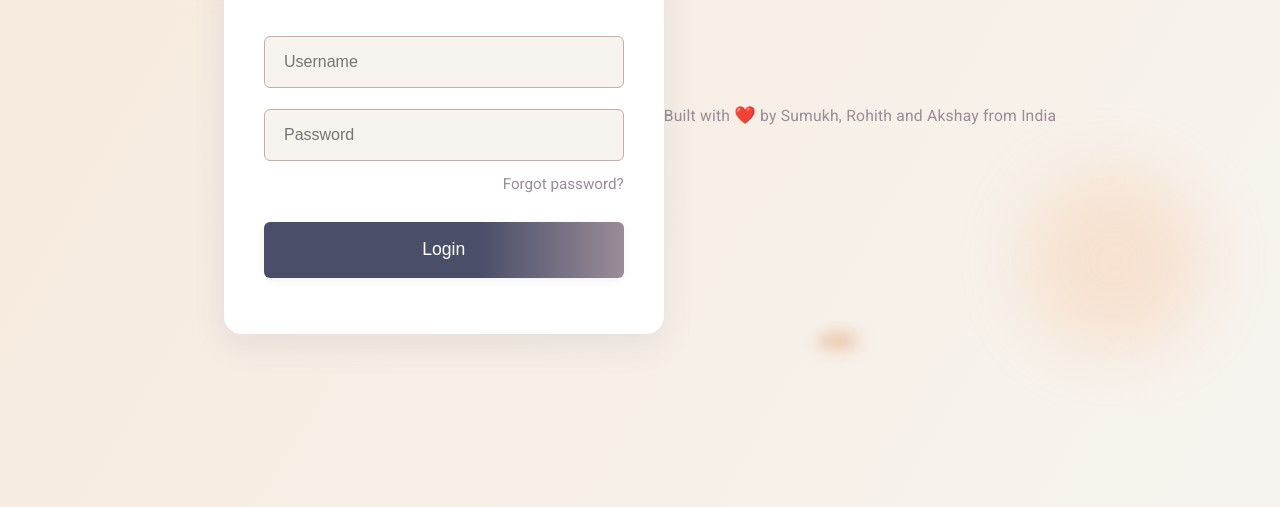
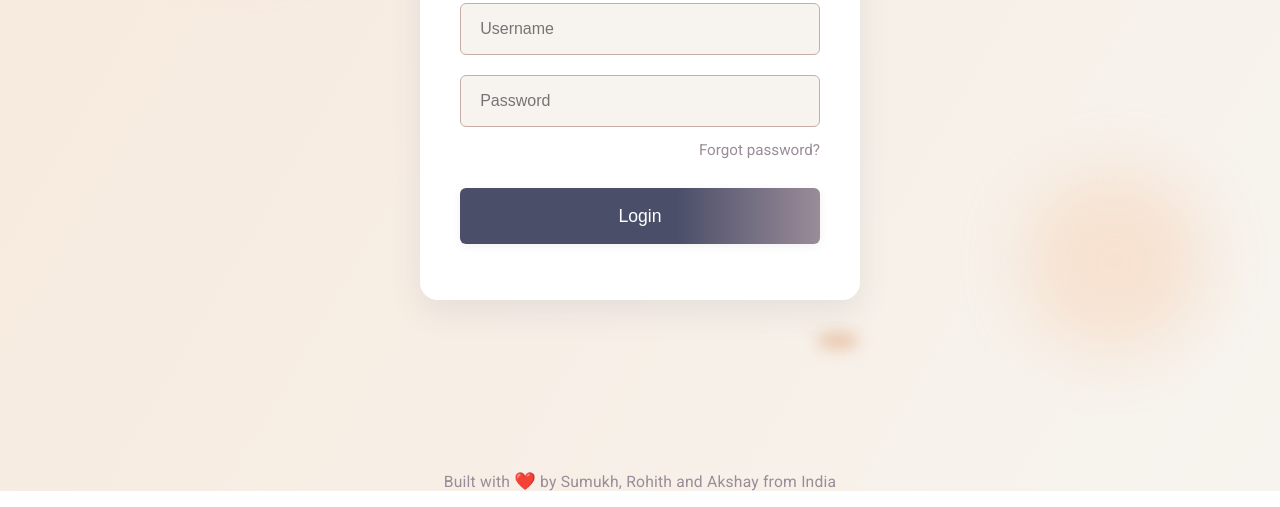
Before and after one commit to chapversedublin/chapversedublin.github.io, a plain HTML site: page index.html in a window 1280 px wide. Shown: the part 309-816 px from the top of the page. Drawn offline with Linux system fonts and the light colour scheme.

Commit message:
love again

```diff
--- a/index.html
+++ b/index.html
@@ -15,10 +15,14 @@
         background: linear-gradient(120deg, #f7e9dc 0%, #f7f4ef 100%);
         min-height: 100vh;
         display: flex;
+        flex-direction: column;
+        margin: 0;
+      }
+      .main-content {
+        flex: 1 0 auto;
+        display: flex;
         justify-content: center;
         align-items: center;
-        position: relative;
-        overflow: hidden;
       }
       body::before {
         content: "";
@@ -301,6 +305,7 @@
         </filter>
       </defs>
     </svg>
+    <div class="main-content">
       <div class="login-box">
         <div class="cafe-header">
           <div class="cafe-logo">
@@ -326,6 +331,7 @@
           style="text-align: center; margin-top: 1em; color: #b5835d"
         ></div>
       </div>
+    </div>
     <footer
       style="
         text-align: center;
@@ -333,6 +339,7 @@
         color: #9a8c98;
         font-size: 0.98em;
         letter-spacing: 0.2px;
+        flex-shrink: 0;
       "
     >
       Built with <span style="color: #e25555; font-size: 1.1em">❤️</span> by
```
Also changed, not shown: dashboard.html (+9 -0 lines). Lines whose indentation alone changed are shown as unchanged.
